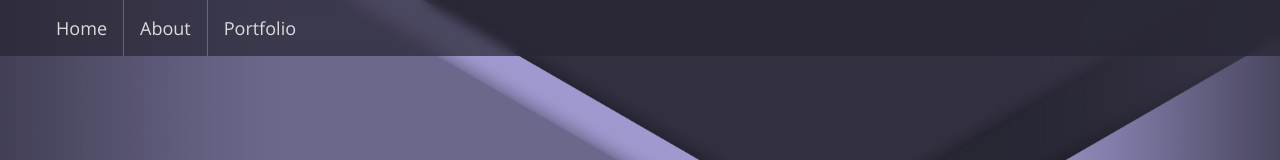
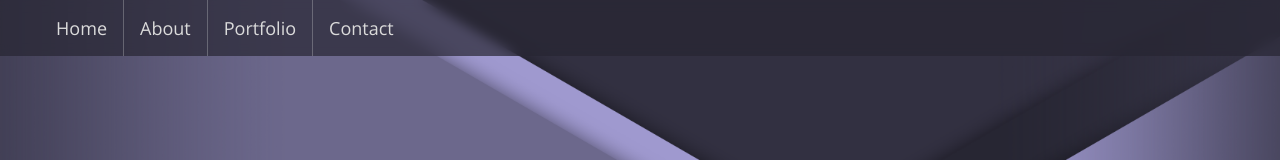
Before and after one commit to Marius961/portfolio-website, an Angular app: page / in a window 1280 px wide. Shown: the top 160 px of the page. Built offline with nearby package versions, Linux system fonts and the light colour scheme.

Commit message:
Added new meu item to nav, for fast scrolling to contact form

```diff
--- a/src/app/pages/home/components/home-nav/home-nav.component.html
+++ b/src/app/pages/home/components/home-nav/home-nav.component.html
@@ -7,8 +7,8 @@
     <ul class="nav-list opened">
       <li (click)="selectSection('SECTION_MAIN')">Home</li>
       <li (click)="selectSection('SECTION_ABOUT')">About</li>
-      <!--      <li (click)="selectSection('PRIORITIES_SECTION')">My principles</li>-->
       <li (click)="selectSection('SECTION_PORTFOLIO')">Portfolio</li>
+      <li (click)="selectSection('SECTION_CONTACT')">Contact</li>
     </ul>
   </nav>
 </section>
```
